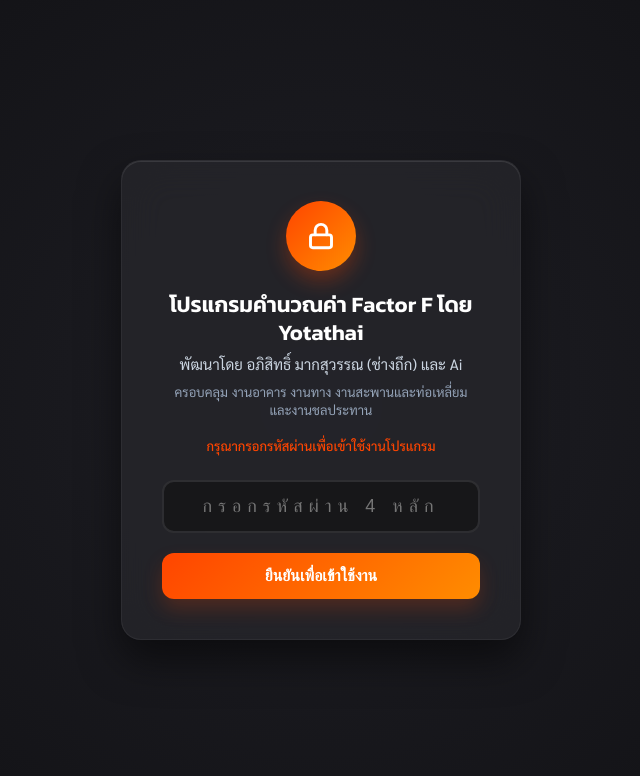
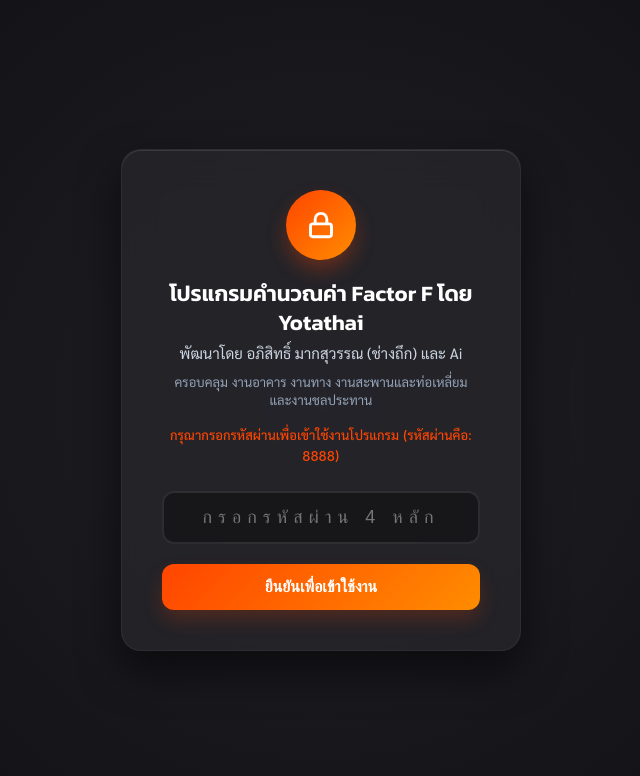
Before and after one commit to yotathai/factor-f-calculator, a website: page index.html in a window 1280 px wide. Shown: the top 776 px of the page, without its empty margins (319-959 px from the left). Drawn offline with Linux system fonts and the light colour scheme.

Commit message:
Show passcode hint on lock screen overlay

```diff
--- a/index.html
+++ b/index.html
@@ -939,7 +939,7 @@
             <h2 style="margin: 0 0 6px 0; font-size: 22px; font-weight: 600; color: #fff; line-height: 1.3; font-family: var(--font-heading);">โปรแกรมคำนวณค่า Factor F โดย Yotathai</h2>
             <h3 style="margin: 0 0 10px 0; font-size: 15px; font-weight: 400; color: #cbd5e1; line-height: 1.3; font-family: var(--font-body);">พัฒนาโดย อภิสิทธิ์ มากสุวรรณ (ช่างถึก) และ Ai</h3>
             <p style="margin: 0 0 16px 0; font-size: 13px; color: #94a3b8; line-height: 1.4;">ครอบคลุม งานอาคาร งานทาง งานสะพานและท่อเหลี่ยม และงานชลประทาน</p>
-            <p style="margin: 0 0 24px 0; font-size: 13px; color: var(--accent-vermilion); font-weight: 500;">กรุณากรอกรหัสผ่านเพื่อเข้าใช้งานโปรแกรม</p>
+            <p style="margin: 0 0 24px 0; font-size: 13px; color: var(--accent-vermilion); font-weight: 500;">กรุณากรอกรหัสผ่านเพื่อเข้าใช้งานโปรแกรม (รหัสผ่านคือ: 8888)</p>
 
             <div style="position: relative; margin-bottom: 20px;">
                 <input type="password" id="app-passcode" placeholder="กรอกรหัสผ่าน 4 หลัก" maxlength="4" style="
```
